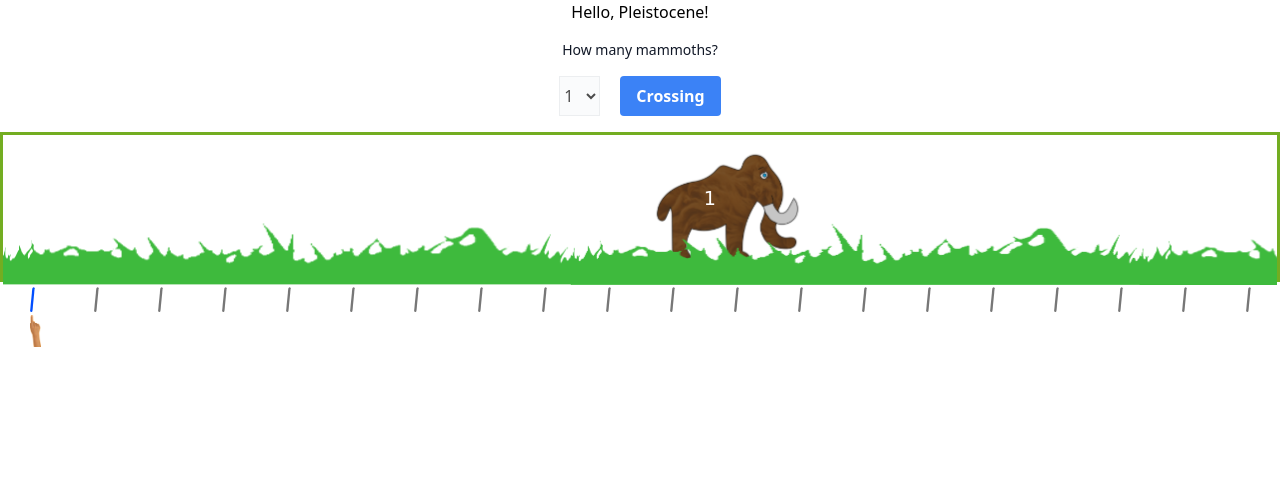
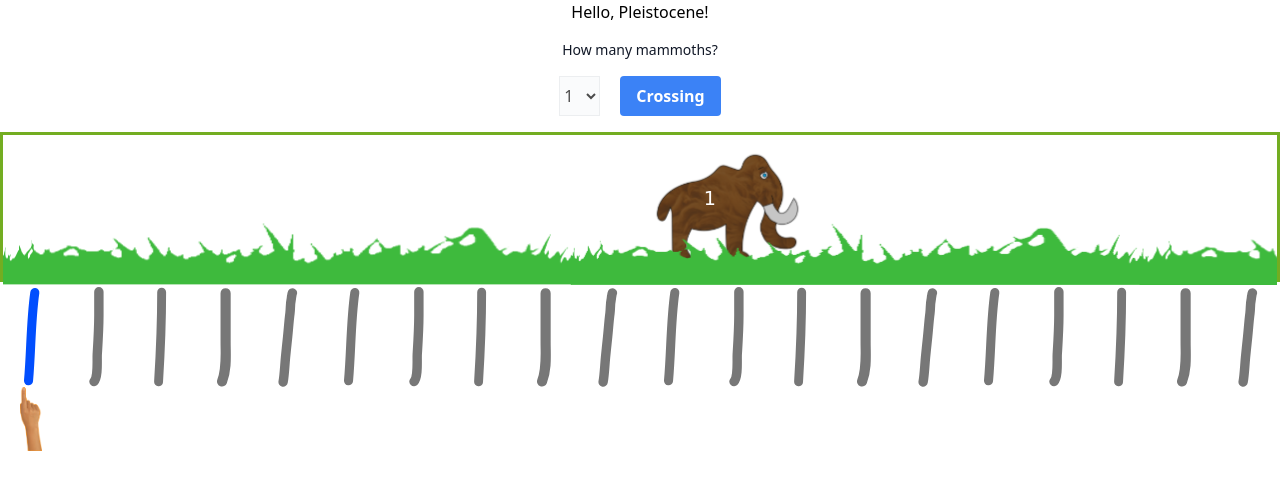
Before and after one commit to rmccrear/Synthesis-Bounty-Repl, a Next.js app: page / in a window 1280 px wide. Both pictures are taken after a click on the button "Cross". Shown: the top 490 px of the page. Built offline with nearby package versions, Linux system fonts and the light colour scheme.

Commit message:
move file to MammothCounter folder

```diff
--- a/components/MammothApp.jsx
+++ b/components/MammothApp.jsx
@@ -1,9 +1,14 @@
 import { useState } from 'react';
-import MammothStage from './MammothStage';
+import MammothStage from './MammothCounter/MammothStage';
 
 export default function MammothApp() {
-  const [times, setTimes] = useState(1);
+  const [times, setTimes] = useState(1); // how many mammoths to count
+  // when stated but not finished, we disable the controls
+  // once finished, started should be set to false again
+  // When set to true, we can start the animation (again)
   const [started, setStarted] = useState(false);
+  // When finished, we show the end message
+  // The message will disappear when the user clicks the button again
   const [finished, setFinished] = useState(false);
 
   const handleClick = () => {
@@ -14,12 +19,13 @@ export default function MammothApp() {
 
   const handleSelect = (event) => {
     setTimes(event.target.value);
-    reset();
   };
 
+  // This should reset `started` to false
+  // to allow the animation to begin again.
   const finishedCallback = () => {
-    setStarted(false);
-    setFinished(true);
+    setStarted(false); // ready to start again
+    setFinished(true); // show the end message
   };
 
   const selectElms = [];
--- a/components/CountingFigure.jsx
+++ b/components/MammothCounter/CountingFigure.jsx
@@ -1,15 +1,15 @@
 import Image from "next/image";
-import tally1Color from "../public/assets/tally1.svg"
-import tally1Gray from "../public/assets/tally1-gray.svg"
-import tally2Color from "../public/assets/tally1.svg"
-import tally2Gray from "../public/assets/tally1-gray.svg"
-import tally3Color from "../public/assets/tally1.svg"
-import tally3Gray from "../public/assets/tally1-gray.svg"
-import tally4Color from "../public/assets/tally1.svg"
-import tally4Gray from "../public/assets/tally1-gray.svg"
-import tally5Color from "../public/assets/tally1.svg"
-import tally5Gray from "../public/assets/tally1-gray.svg"
-import fingerImageSource from "../public/assets/pointing-hand.png"
+import tally1Color from "../../public/assets/tally1.svg"
+import tally1Gray from "../../public/assets/tally1-gray.svg"
+import tally2Color from "../../public/assets/tally2.svg"
+import tally2Gray from "../../public/assets/tally2-gray.svg"
+import tally3Color from "../../public/assets/tally3.svg"
+import tally3Gray from "../../public/assets/tally3-gray.svg"
+import tally4Color from "../../public/assets/tally4.svg"
+import tally4Gray from "../../public/assets/tally4-gray.svg"
+import tally5Color from "../../public/assets/tally5.svg"
+import tally5Gray from "../../public/assets/tally5-gray.svg"
+import fingerImageSource from "../../public/assets/pointing-hand.png"
 
 const tallyImageSources = [
   {
@@ -39,8 +39,8 @@ export default function CountingFigure({ count, isTarget }) {
     <div className="counting-figure flex flex-col justify-between">
       <div className="counting-tally flex flex-column items-center justify-around">
         <Image
-          height={25}
-          width={11}
+          height={100}
+          width={44}
           src={
             isTarget ?
               tallyImageSources[count % tallyImageSources.length].color
@@ -50,12 +50,12 @@ export default function CountingFigure({ count, isTarget }) {
           alt={`Counting Figure ${count}`}
         />
       </div>
-      <div className="counting-hand flex items-center justify-around" style={{ width: "15px" }}>
+      <div className="counting-hand flex items-center justify-around" style={{ width: "22px" }}>
         {
           isTarget ?
             <Image
-              height={32}
-              width={11}
+              height={64}
+              width={22}
               src={fingerImageSource}
               alt={`Pointing Finger for ${count}`}
             />
--- a/components/CountingStage.jsx
+++ b/components/MammothCounter/CountingStage.jsx
@@ -1,6 +1,4 @@
 import CountingFigure from "./CountingFigure";
-import config from "../mammoth.config";
-const {crossingTime} = config;
 
 export default function CountingStage({ currentCount }) {
   const highCount = 20;
--- a/components/Mammoth.jsx
+++ b/components/MammothCounter/Mammoth.jsx
@@ -1,10 +1,10 @@
 import { motion } from "framer-motion"
 import Image from 'next/image';
-import mammoth_img_src from "../public/assets/mammoth.svg";
-import config from "../mammoth.config";
-const { crossingTime } = config;
+import mammoth_img_src from "../../public/assets/mammoth.svg";
+import config from "./mammoth.config";
+const { crossingTime, mammothImgSize} = config;
 
-const imgWidth = 150; // px
+const imgWidth = mammothImgSize; // px
 
 export default function Mammoth({ crossing, count, totalCount }) {
   const animate = { x: `calc(100vw * ${totalCount} + ${imgWidth}px)` }
@@ -17,7 +17,7 @@ export default function Mammoth({ crossing, count, totalCount }) {
         animate={crossing ? animate : {}}
         transition={crossing ? transition : {}}
       >
-        <Image src={mammoth_img_src} width="150" height="150" />
+        <Image src={mammoth_img_src} width="150" height="150" alt="Mammoth Walking"/>
         <div className="number-overlay">
           {count+1}
         </div>
--- /dev/null
+++ b/components/MammothCounter/MammothCounter.jsx
@@ -0,0 +1,2 @@
+import MammothStage from "../MammothStage";
+export default MammothStage;
--- a/components/MammothStage.jsx
+++ b/components/MammothCounter/MammothStage.jsx
@@ -1,10 +1,10 @@
 import { useState, useEffect } from "react";
 import CountingStage from "./CountingStage";
 import Mammoth from "./Mammoth";
-import config from "../mammoth.config";
+import config from "./mammoth.config";
 const { crossingTime } = config;
 
-// stated: seconds
+// started: seconds
 const checkTime = (started, tickCount, callback) => {
   if (Date.now() / 1000 - tickCount * crossingTime > started) {
     callback();
--- a/mammoth.config.js
+++ b/components/MammothCounter/mammoth.config.js
@@ -1,4 +1,5 @@
 const config = {
   crossingTime: 5, // seconds
+  mammothImgSize: 150, // px
 }
 export default config;
--- a/styles/counting.css
+++ b/styles/counting.css
@@ -5,5 +5,5 @@
 
 .counting-figure .counting-hand {
   position: relative;
-  left: 3px;
+  left: 10px;
 }
```
